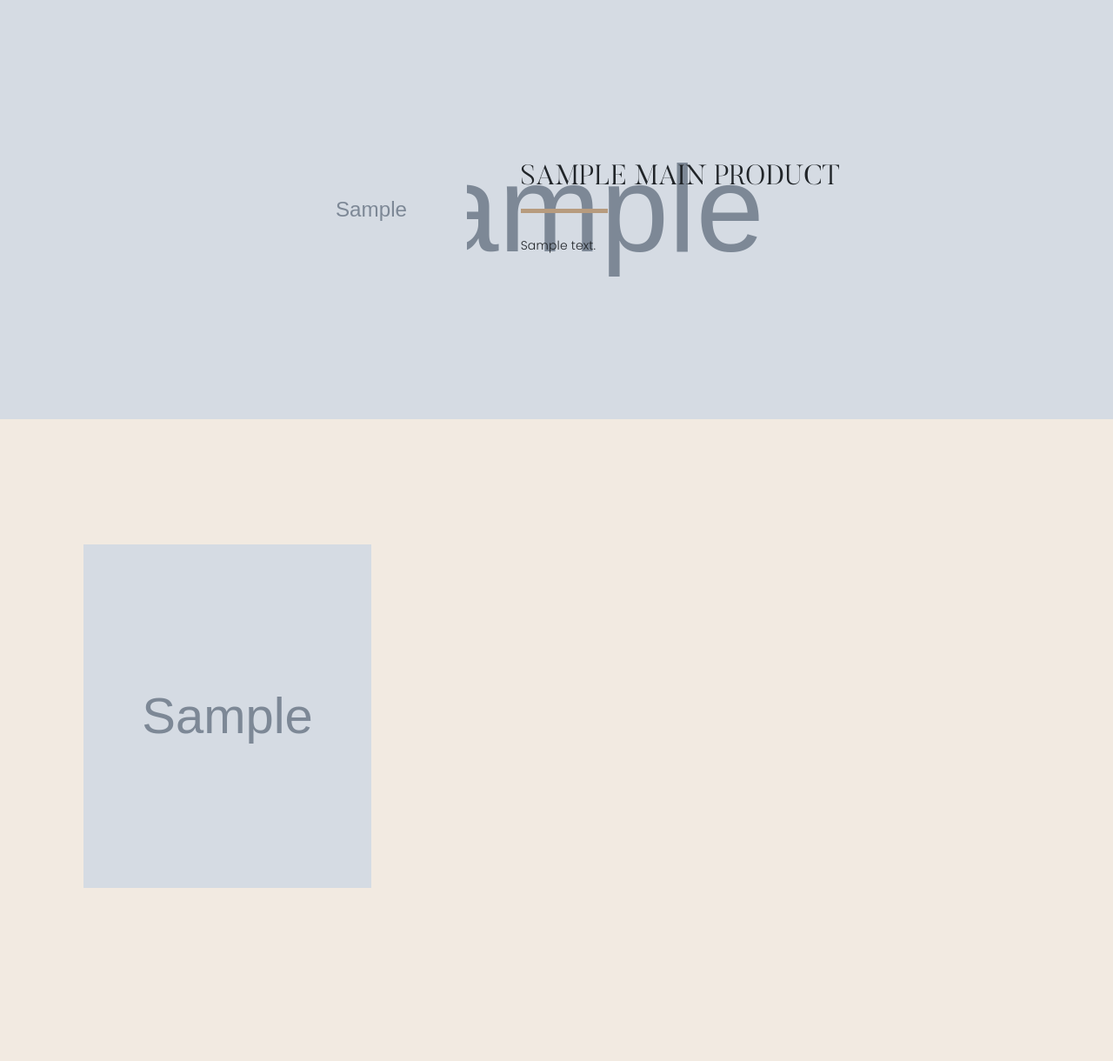
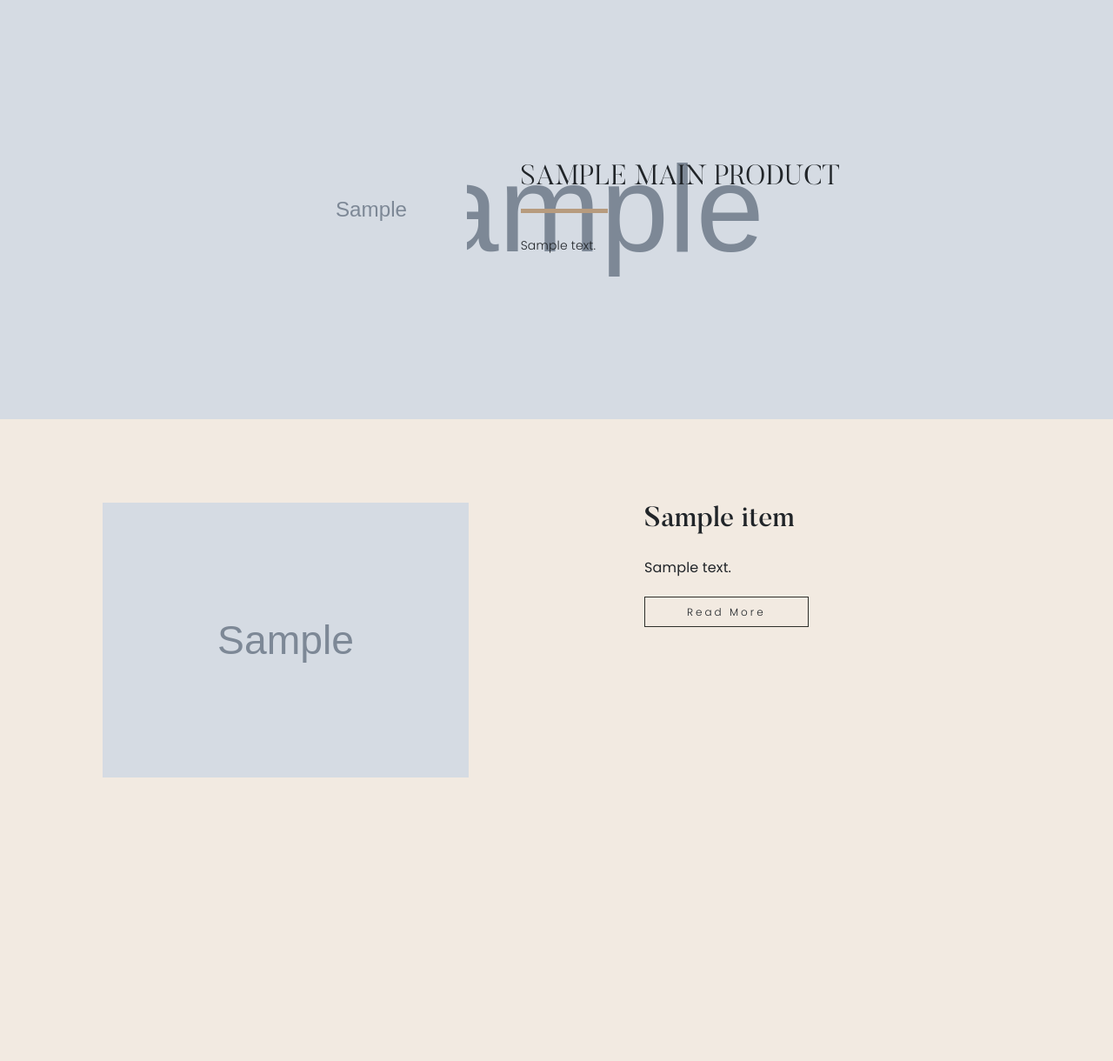
Before and after one commit to sepehrsohrabii/Tulip, a Django app: template frontend/templates/main_product.html in a window 1280 px wide. Shown: the part 154-1374 px from the top of the page at 87% size. After the commit the page ends 1048 px from the top, so only its background shows below. Run offline with Django 4.2, Linux system fonts and the light colour scheme; the template is opened without the code that fills it: most values are stand-ins (such as "Sample title", 1, 10 or a date in 2020); grey boxes marked "Sample" are stand-in pictures; form fields are guessed from the names that the template uses; some libraries are stand-ins or nearby versions; some web fonts are replaced.

Commit message:
design updated - deployment

```diff
--- a/emailMarketing/forms.py
+++ b/emailMarketing/forms.py
@@ -10,8 +10,8 @@ class ContactForm(ModelForm):
         fields = ('first_name', 'last_name', 'email',
                   'phone_number', 'message',)
         widgets = {
-            'first_name': forms.TextInput(attrs={'placeholder': 'Sepehr'}),
-            'last_name': forms.TextInput(attrs={'placeholder': 'Sohrabi'}),
+            'first_name': forms.TextInput(attrs={'placeholder': 'Enter your first name'}),
+            'last_name': forms.TextInput(attrs={'placeholder': 'Enter your last name'}),
             'email': forms.TextInput(attrs={'placeholder': 'Enter your email here'}),
             'phone_number': forms.TextInput(attrs={'placeholder': 'Enter your phone number here'}),
             'message': forms.TextInput(attrs={'placeholder': 'Whe are here to help you ...'}),
--- a/frontend/static/css/style.css
+++ b/frontend/static/css/style.css
@@ -277,6 +277,18 @@ a.active {
   background-color: var(--primary-color);
   color: white !important;
 }
+.button-4 {
+  border: 1px solid var(--dark-green);
+  color: var(--dark-green);
+  background-color: transparent;
+  font-family: "Poppins";
+  font-size: 12px;
+  font-weight: 500;
+}
+.button-4:hover {
+  background-color: var(--dark-green);
+  color: white !important;
+}
 .w-60 {
 	width: 60%;
 }
@@ -416,7 +428,7 @@ a.active {
   }
 }
 
-/* Products Image Cards */
+/* Products Image Cards
 .portfolio {
   display: flex;
   flex-wrap: wrap;
@@ -480,6 +492,7 @@ a.active {
     width: 100%;
   }
 }
+*/
 
 /* filicity carousel */
 .carousel-cell {
--- a/frontend/templates/main_product.html
+++ b/frontend/templates/main_product.html
@@ -26,29 +26,46 @@
 	</div>
 </div>
 <!-- Gallery -->
-<div class="container-fluid px-5 my-5 pb-5 overflow-hidden portfolio">
-	<div class="row g-5 mx-4 my-5 w-100">
+<div class="container px-5 my-5 pb-5 overflow-hidden portfolio">
 	{% for item in sub_products %}
-		<a href="
+	<div class="row justify-content-between my-5">
+		{% if forloop.counter|divisibleby:2 %}
+		<div class="col-5 align-items-center">
+			<h3>{{item.title}}</h3>
+			<p class="p1 my-4">{{short_description}}</p>
+			<a class="button-4 py-2 px-5 ls-3" href="
 					{% if item.status == 'True' %}
 							{{ item.get_absolute_url }}
 					{% else %}
 							{% url 'coming_soon' %}
 					{% endif %}
-"
-		   class="products-card {% if forloop.counter|divisibleby:5 or forloop.counter|divisibleby:8 %}col-8{% else %}col-4{% endif %} height-289">
-			<div class="content justify-content-between px-5">
-				<span class="title">{{item.title}}</span>
-				<span class="title d-flex align-items-center"><iconify-icon
-						icon="material-symbols:arrow-forward-ios-sharp"></iconify-icon></span>
+					">
+				Read More
+			</a>
 		</div>
-			<div class="image">
-				<img class="w-100 h-100 object-fit-cover" src="{{ item.title_img.url }}">
+		<div class="col-5 align-items-center">
+			<img class="w-100 h-100 object-fit-cover height-289" src="{{ item.title_img.url }}">
 		</div>
+		{% else %}
+		<div class="col-5 align-items-center">
+			<img class="w-100 h-100 object-fit-cover height-289" src="{{ item.title_img.url }}">
+		</div>
+		<div class="col-5 align-items-center">
+			<h3>{{item.title}}</h3>
+			<p class="p1 my-4">{{short_description}}</p>
+			<a class="button-4 py-2 px-5 ls-3" href="
+					{% if item.status == 'True' %}
+							{{ item.get_absolute_url }}
+					{% else %}
+							{% url 'coming_soon' %}
+					{% endif %}
+					">
+				Read More
 			</a>
+		</div>
+		{% endif %}
+	</div>
 	{% endfor %}
-
-	</div>
 </div>
 
 {% endblock %}
--- a/products/models.py
+++ b/products/models.py
@@ -82,6 +82,7 @@ class SubProduct(models.Model):
     status = models.CharField(max_length=50, choices=STATUS, default='True')
     main_product = models.ForeignKey(MainProduct, default=None, on_delete=models.CASCADE)
     title = models.CharField(max_length=50)
+    short_description = models.TextField(default='')
     description = RichTextField()
     slug = models.SlugField(verbose_name='link', unique=True,
                             allow_unicode=True, max_length=200)
```
Also changed, not shown: frontend/templates/main_product_old.html (added, +56 -0 lines), static/css/style.css (+14 -1 lines), products/migrations/0011_subproduct_short_description.py (added). Lines whose indentation alone changed are shown as unchanged.
